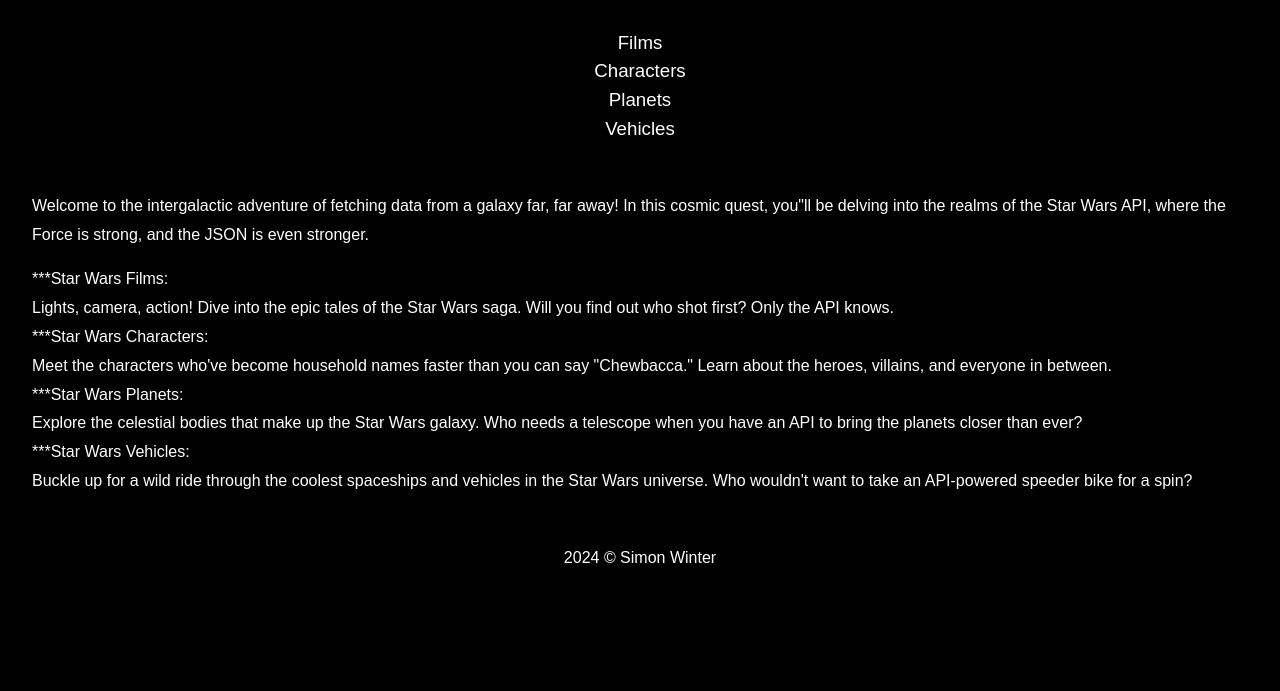
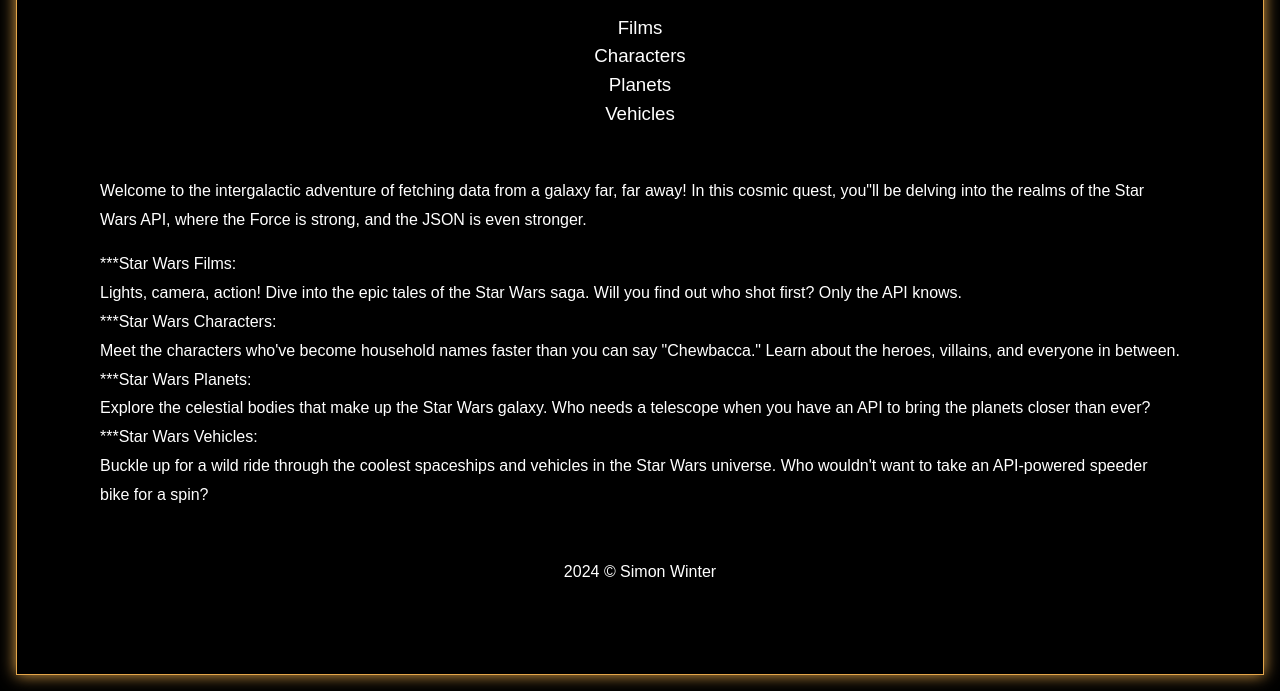
Before and after one commit to SimonADW/ffu-assignment1-starwars, a plain HTML site: page index.html in a window 1280 px wide. Shown: the part 109-800 px from the top of the page. Drawn offline with Linux system fonts and the light colour scheme; a web font is replaced by a local one.

Commit message:
Add frame, fit body to vp

```diff
--- a/css/style.css
+++ b/css/style.css
@@ -1,6 +1,7 @@
 
 body {
-	margin: 2rem 2rem;
+	margin: 1rem 1rem;
+	min-height: calc(100vh - (1rem + 1rem));
 	font-family: 'Zagist', sans-serif;
 	font-size: var(--font-size-base);
 	display: flex;
@@ -9,6 +10,8 @@
 	gap: 3rem;
 	color: white;
 	line-height: 1.8rem;
+	border: 1px solid rgb(227, 165, 74);
+	box-shadow: 0 0 15px rgb(227, 165, 74);
 	background: black;
 }
 
@@ -19,14 +22,22 @@
 }
 
 main {
+	max-width: 1080px;
+	margin: 0 auto var(--spacing-small);
 	display: flex;
 	flex-direction: column;
 	justify-content: center;
 	gap: 3rem;
+	padding: 0 var(--spacing-small);
+
 }
 
 h1, h2, h3, h4, h5, h6 {
 	font-family: 'Star Wars', sans-serif;
+}
+
+h1 {
+	margin-top: var(--spacing-medium);
 }
 
 p {
--- a/index.html
+++ b/index.html
@@ -7,6 +7,7 @@
 
 	<link rel="stylesheet" href="css/reset.css">
 	<link rel="stylesheet" href="css/fonts.css">
+	<link rel="stylesheet" href="css/variables.css">
 	<link rel="stylesheet" href="css/style.css">
 
 	<script src="js/main.js" defer></script>
```
